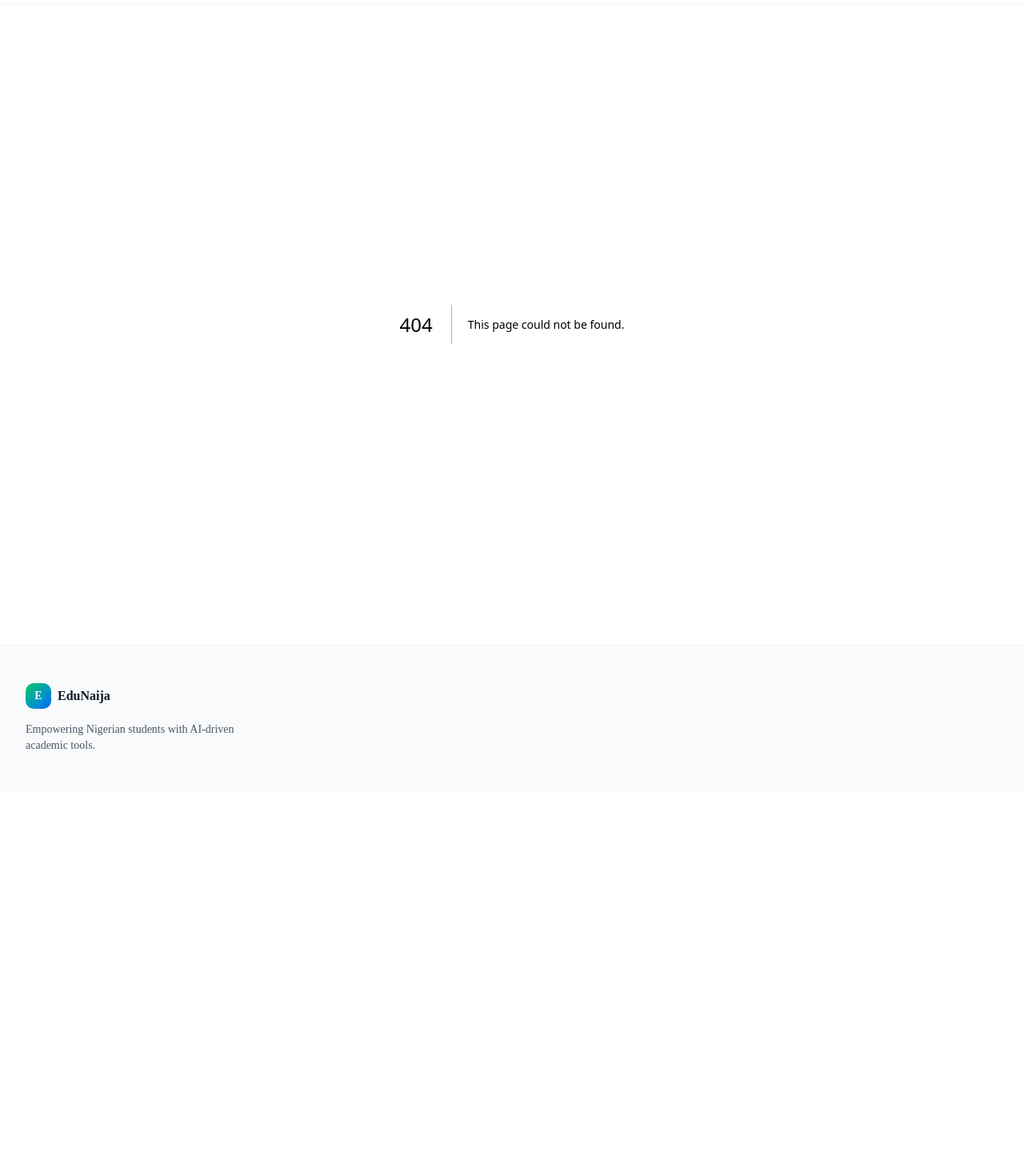
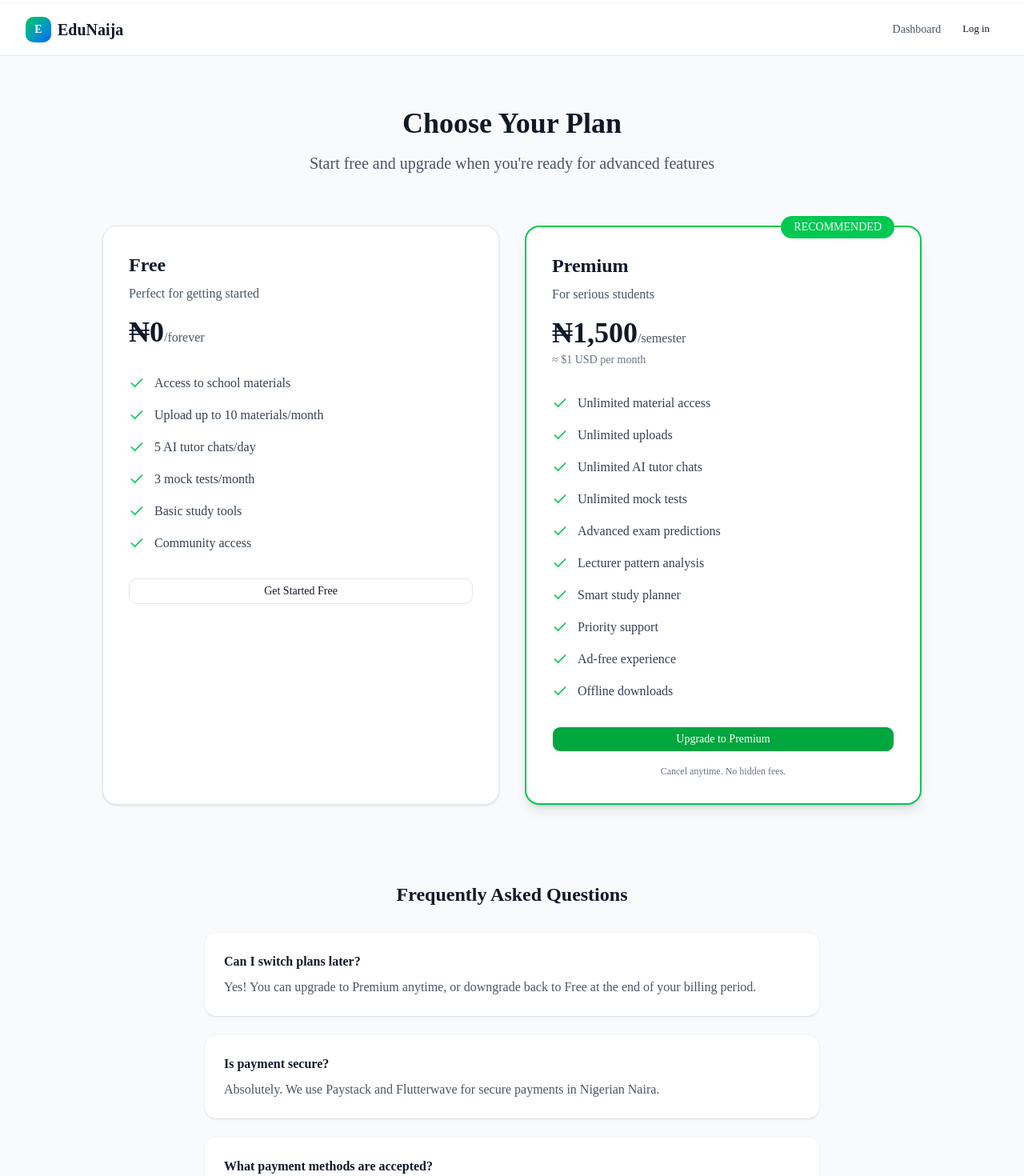
Before and after one commit to yomide01/nigerian-edtech, a Next.js app: page /pricing in a window 1280 px wide. Before the commit this address had no page. Shown: the part 60-1530 px from the top of the page at 80% size. Before the commit the page ends 1050 px from the top, so only its background shows below. Built offline with nearby package versions, Linux system fonts and the light colour scheme.

Commit message:
Add pricing page with freemium model (₦1500/semester)

```diff
--- /dev/null
+++ b/src/app/pricing/page.tsx
@@ -0,0 +1,160 @@
+import Link from "next/link";
+import { Button } from "@/components/ui/button";
+import { Check, X } from "lucide-react";
+
+const freeFeatures = [
+  "Access to school materials",
+  "Upload up to 10 materials/month",
+  "5 AI tutor chats/day",
+  "3 mock tests/month",
+  "Basic study tools",
+  "Community access",
+];
+
+const premiumFeatures = [
+  "Unlimited material access",
+  "Unlimited uploads",
+  "Unlimited AI tutor chats",
+  "Unlimited mock tests",
+  "Advanced exam predictions",
+  "Lecturer pattern analysis",
+  "Smart study planner",
+  "Priority support",
+  "Ad-free experience",
+  "Offline downloads",
+];
+
+export default function PricingPage() {
+  return (
+    <div className="min-h-screen bg-gray-50">
+      {/* Header */}
+      <header className="bg-white border-b border-gray-200">
+        <div className="max-w-7xl mx-auto px-4 sm:px-6 lg:px-8">
+          <div className="flex items-center justify-between h-16">
+            <Link href="/" className="flex items-center gap-2">
+              <div className="w-8 h-8 bg-gradient-to-br from-green-500 to-blue-600 rounded-lg flex items-center justify-center">
+                <span className="text-white font-bold text-sm">E</span>
+              </div>
+              <span className="font-bold text-xl text-gray-900">EduNaija</span>
+            </Link>
+            <nav className="flex items-center gap-4">
+              <Link href="/dashboard" className="text-sm text-gray-600 hover:text-gray-900">Dashboard</Link>
+              <Link href="/login">
+                <Button variant="ghost" size="sm">Log in</Button>
+              </Link>
+            </nav>
+          </div>
+        </div>
+      </header>
+
+      <main className="max-w-7xl mx-auto px-4 sm:px-6 lg:px-8 py-16">
+        {/* Header */}
+        <div className="text-center mb-16">
+          <h1 className="text-4xl font-bold text-gray-900 mb-4">
+            Choose Your Plan
+          </h1>
+          <p className="text-xl text-gray-600 max-w-2xl mx-auto">
+            Start free and upgrade when you're ready for advanced features
+          </p>
+        </div>
+
+        {/* Pricing Cards */}
+        <div className="grid grid-cols-1 md:grid-cols-2 gap-8 max-w-5xl mx-auto">
+          {/* Free Plan */}
+          <div className="bg-white rounded-2xl shadow-sm border border-gray-200 p-8">
+            <div className="mb-8">
+              <h2 className="text-2xl font-bold text-gray-900">Free</h2>
+              <p className="text-gray-600 mt-2">Perfect for getting started</p>
+              <div className="mt-4">
+                <span className="text-4xl font-bold text-gray-900">₦0</span>
+                <span className="text-gray-600">/forever</span>
+              </div>
+            </div>
+
+            <ul className="space-y-4 mb-8">
+              {freeFeatures.map((feature, i) => (
+                <li key={i} className="flex items-center gap-3">
+                  <Check className="w-5 h-5 text-green-500 flex-shrink-0" />
+                  <span className="text-gray-700">{feature}</span>
+                </li>
+              ))}
+            </ul>
+
+            <Link href="/signup">
+              <Button variant="outline" className="w-full">
+                Get Started Free
+              </Button>
+            </Link>
+          </div>
+
+          {/* Premium Plan */}
+          <div className="bg-white rounded-2xl shadow-lg border-2 border-green-500 p-8 relative">
+            <div className="absolute top-0 right-8 -translate-y-1/2 bg-green-500 text-white px-4 py-1 rounded-full text-sm font-medium">
+              RECOMMENDED
+            </div>
+            <div className="mb-8">
+              <h2 className="text-2xl font-bold text-gray-900">Premium</h2>
+              <p className="text-gray-600 mt-2">For serious students</p>
+              <div className="mt-4">
+                <span className="text-4xl font-bold text-gray-900">₦1,500</span>
+                <span className="text-gray-600">/semester</span>
+              </div>
+              <p className="text-sm text-gray-500 mt-1">≈ $1 USD per month</p>
+            </div>
+
+            <ul className="space-y-4 mb-8">
+              {premiumFeatures.map((feature, i) => (
+                <li key={i} className="flex items-center gap-3">
+                  <Check className="w-5 h-5 text-green-500 flex-shrink-0" />
+                  <span className="text-gray-700">{feature}</span>
+                </li>
+              ))}
+            </ul>
+
+            <Link href="/signup">
+              <Button className="w-full bg-green-600 hover:bg-green-700 text-white">
+                Upgrade to Premium
+              </Button>
+            </Link>
+            <p className="text-xs text-gray-500 text-center mt-4">
+              Cancel anytime. No hidden fees.
+            </p>
+          </div>
+        </div>
+
+        {/* FAQ Section */}
+        <div className="mt-24 max-w-3xl mx-auto">
+          <h2 className="text-2xl font-bold text-gray-900 text-center mb-8">
+            Frequently Asked Questions
+          </h2>
+          <div className="space-y-6">
+            <div className="bg-white p-6 rounded-xl shadow-sm">
+              <h3 className="font-semibold text-gray-900 mb-2">
+                Can I switch plans later?
+              </h3>
+              <p className="text-gray-600">
+                Yes! You can upgrade to Premium anytime, or downgrade back to Free at the end of your billing period.
+              </p>
+            </div>
+            <div className="bg-white p-6 rounded-xl shadow-sm">
+              <h3 className="font-semibold text-gray-900 mb-2">
+                Is payment secure?
+              </h3>
+              <p className="text-gray-600">
+                Absolutely. We use Paystack and Flutterwave for secure payments in Nigerian Naira.
+              </p>
+            </div>
+            <div className="bg-white p-6 rounded-xl shadow-sm">
+              <h3 className="font-semibold text-gray-900 mb-2">
+                What payment methods are accepted?
+              </h3>
+              <p className="text-gray-600">
+                We accept bank transfers, USSD, debit cards, and mobile money through our Nigerian payment partners.
+              </p>
+            </div>
+          </div>
+        </div>
+      </main>
+    </div>
+  );
+}
```
